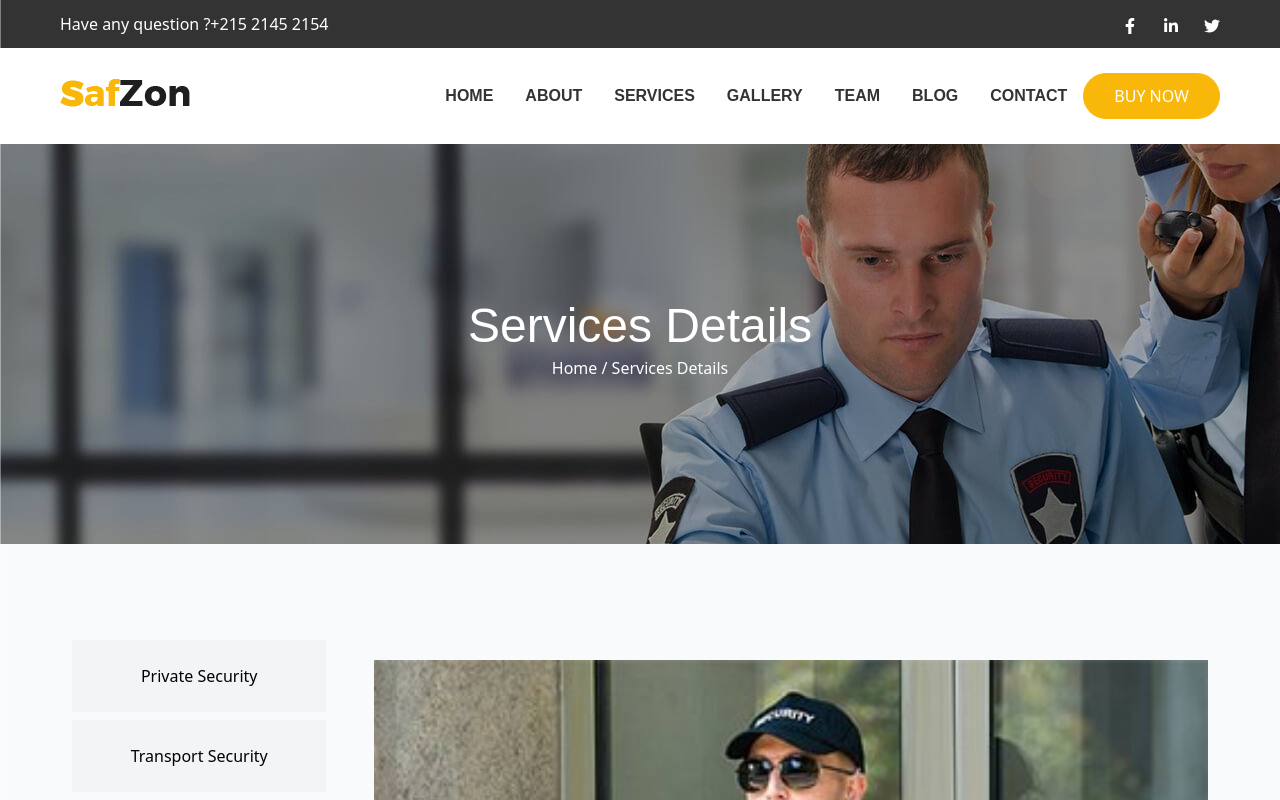
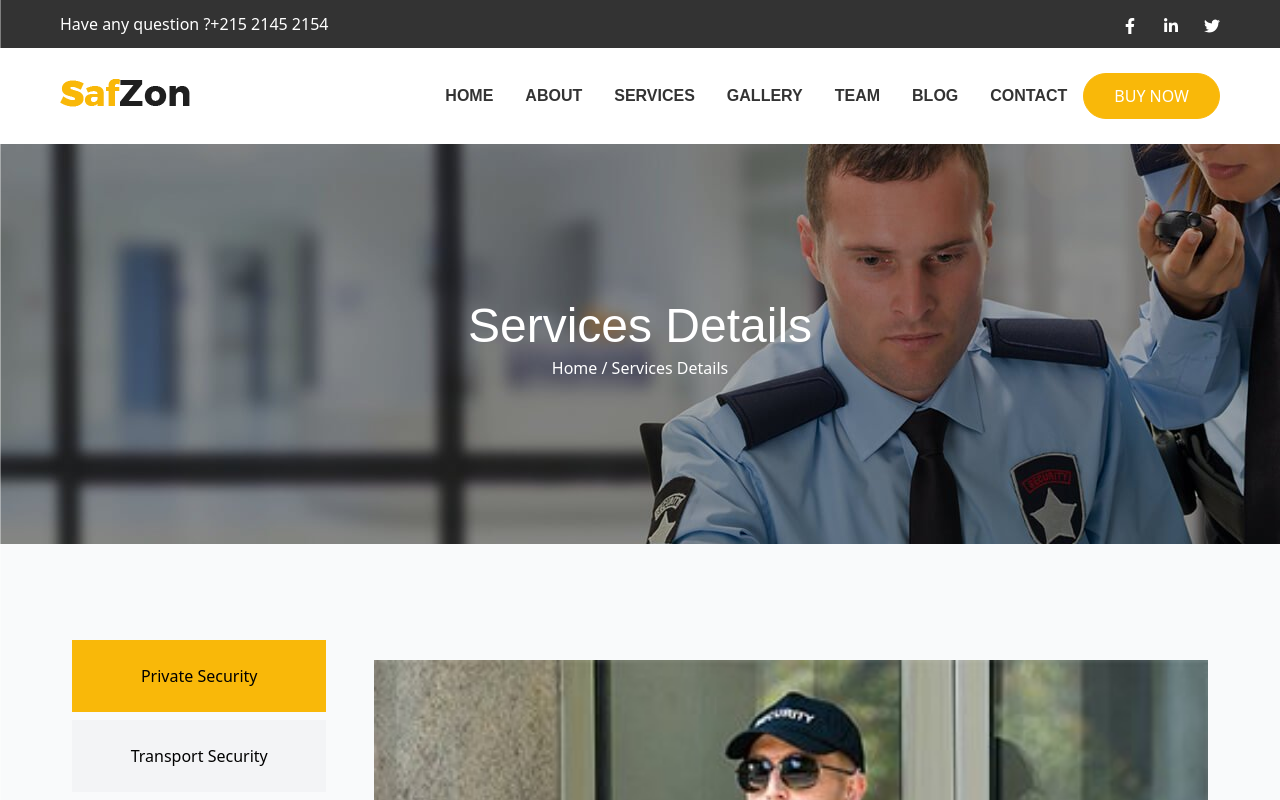
Before and after one commit to Gh-Reza/security_app, a React (Vite) app: page /services-details in a window 1280 px wide. Shown: the top 800 px of the page. Built offline with nearby package versions, Linux system fonts and the light colour scheme; the HTML template or start-up script is replaced by a standard one; what tailwindcss-animated would draw is missing.

Commit message:
Add style to active nav item

```diff
--- a/src/components/navigation/SideNav.jsx
+++ b/src/components/navigation/SideNav.jsx
@@ -25,11 +25,16 @@ export default function SideNav() {
   ];
 
   return (
-    <div className="container w-full md:w-1/3 md:px-6">
+    <div className="container w-full md:w-1/3 md:px-6 side-nav">
       <ul className="flex flex-col space-y-2">
         {navItems.map((item) => (
           <li key={item.id} className="">
-            <NavLink to={item.link} className="w-full p-6 text-center bg-gray-100 cursor-pointer">{item.title}</NavLink>
+            {item.link === '' ? (
+              <NavLink to={item.link} end className="w-full p-6 text-center bg-gray-100 cursor-pointer">{item.title}</NavLink>
+            )
+              : (
+                <NavLink to={item.link} className="w-full p-6 text-center bg-gray-100 cursor-pointer">{item.title}</NavLink>
+              )}
           </li>
         ))}
       </ul>
--- a/src/index.css
+++ b/src/index.css
@@ -141,3 +141,11 @@
   left: 0;
   background: rgba(0, 0, 0, 0.6);
 }
+
+.side-nav .active {
+  background-color: #f9b809;
+}
+
+.side-nav .active:hover {
+  color: black;
+}
```
